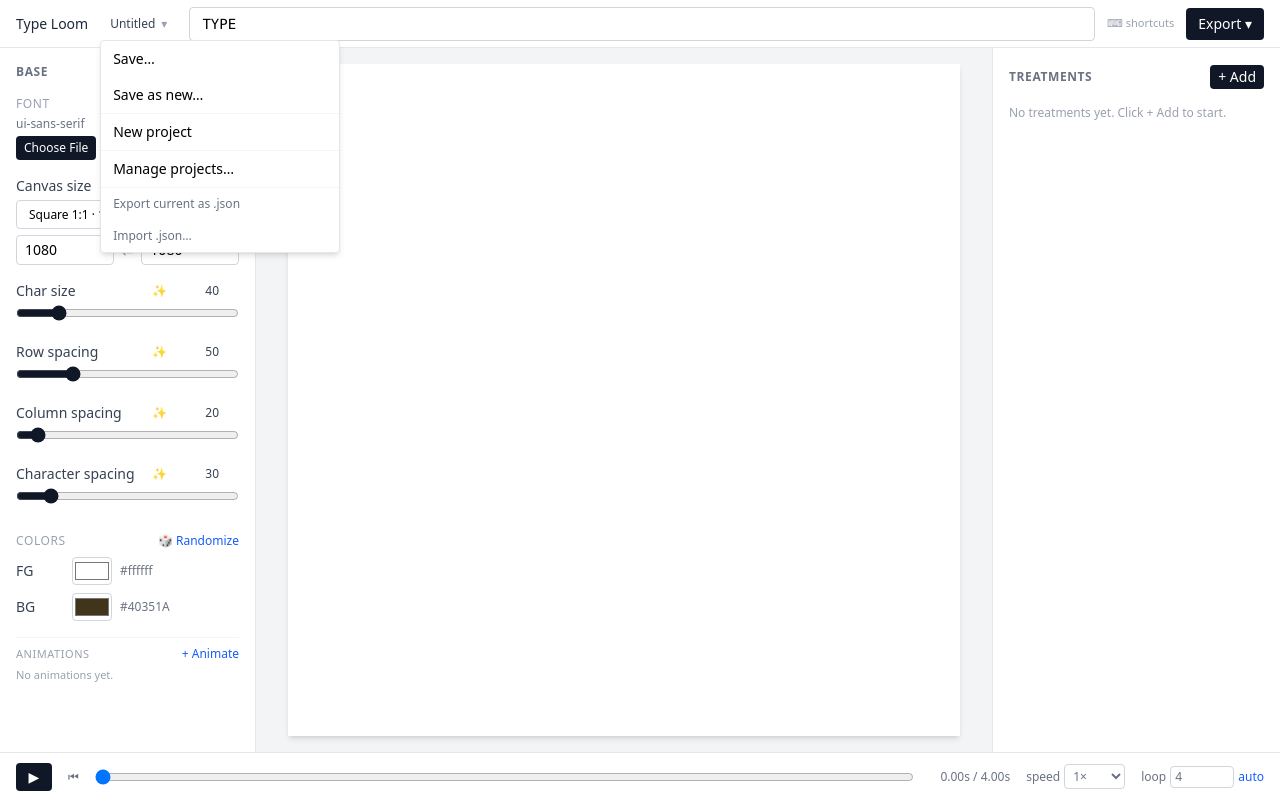
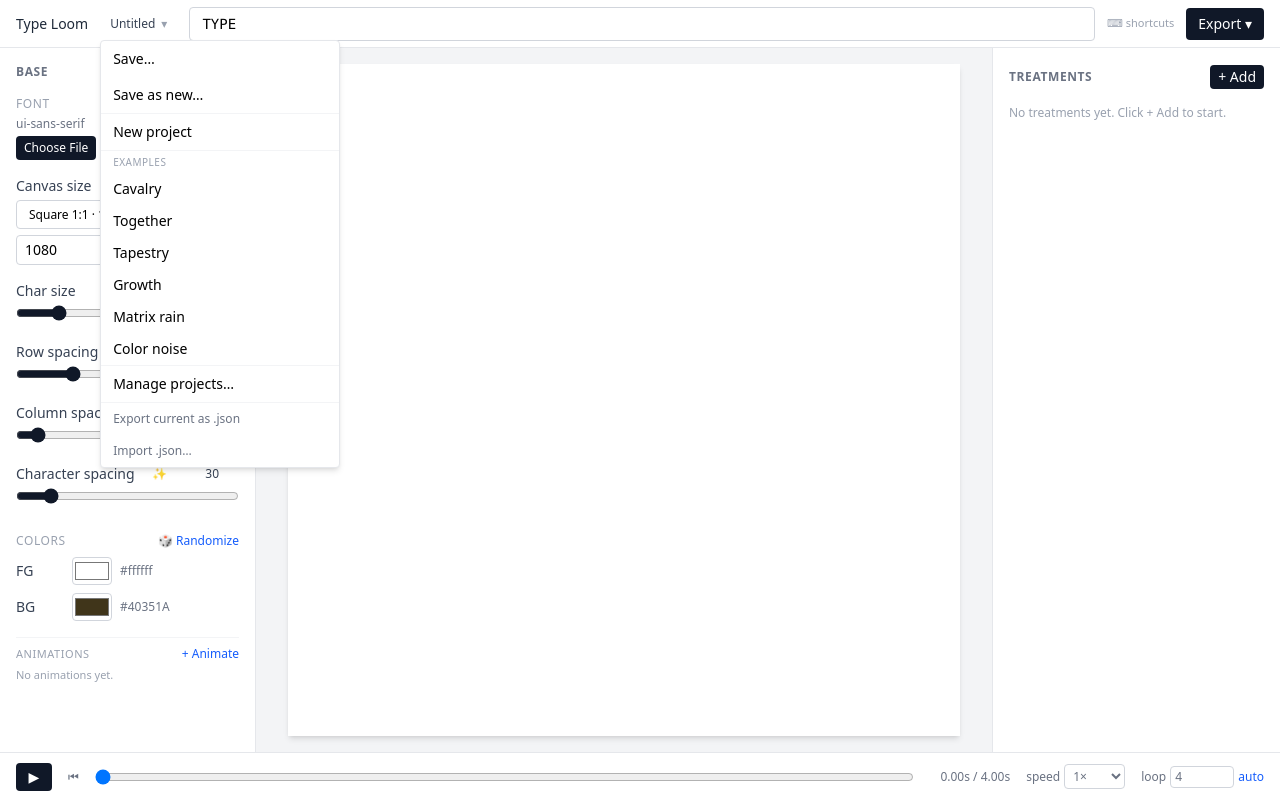
Before and after one commit to tanya-ermlva/type-loom, a React (Vite) app: page / in a window 1280 px wide. Both pictures are taken after a click on the button "Project menu". Built offline with nearby package versions, Linux system fonts and the light colour scheme.

Commit message:
feat(ui): Examples section in Projects menu (loads curated snapshots)

```diff
--- a/src/ui/ProjectsMenu.tsx
+++ b/src/ui/ProjectsMenu.tsx
@@ -2,6 +2,7 @@ import { useEffect, useRef, useState, type RefObject } from 'react';
 import { useStore } from '../state/store';
 import { listProjects, captureThumbnail } from '../core/persistence/storage';
 import { makeSnapshot } from '../core/persistence/serialize';
+import { EXAMPLES } from '../core/presets/examples';
 import type { SavedProject } from '../core/persistence/storage';
 
 interface ProjectsMenuProps {
@@ -148,6 +149,23 @@ export function ProjectsMenu({ canvasRef, onOpenManage }: ProjectsMenuProps) {
             </>
           )}
 
+          <div className="px-3 py-1 text-[10px] uppercase tracking-wider text-gray-400">Examples</div>
+          {EXAMPLES.map((ex) => (
+            <button
+              key={ex.id}
+              onClick={() => {
+                setOpen(false);
+                if (isDirty && !confirm('Unsaved changes will be lost. Load this example?')) return;
+                useStore.getState().loadSnapshot(ex.snapshot);
+              }}
+              className="block w-full text-left px-3 py-1.5 hover:bg-gray-100 truncate"
+              title={ex.description}
+            >
+              {ex.name}
+            </button>
+          ))}
+          <div className="border-t border-gray-100" />
+
           <button onClick={() => { setOpen(false); onOpenManage(); }} className="block w-full text-left px-3 py-2 hover:bg-gray-100">
             Manage projects…
           </button>
```
